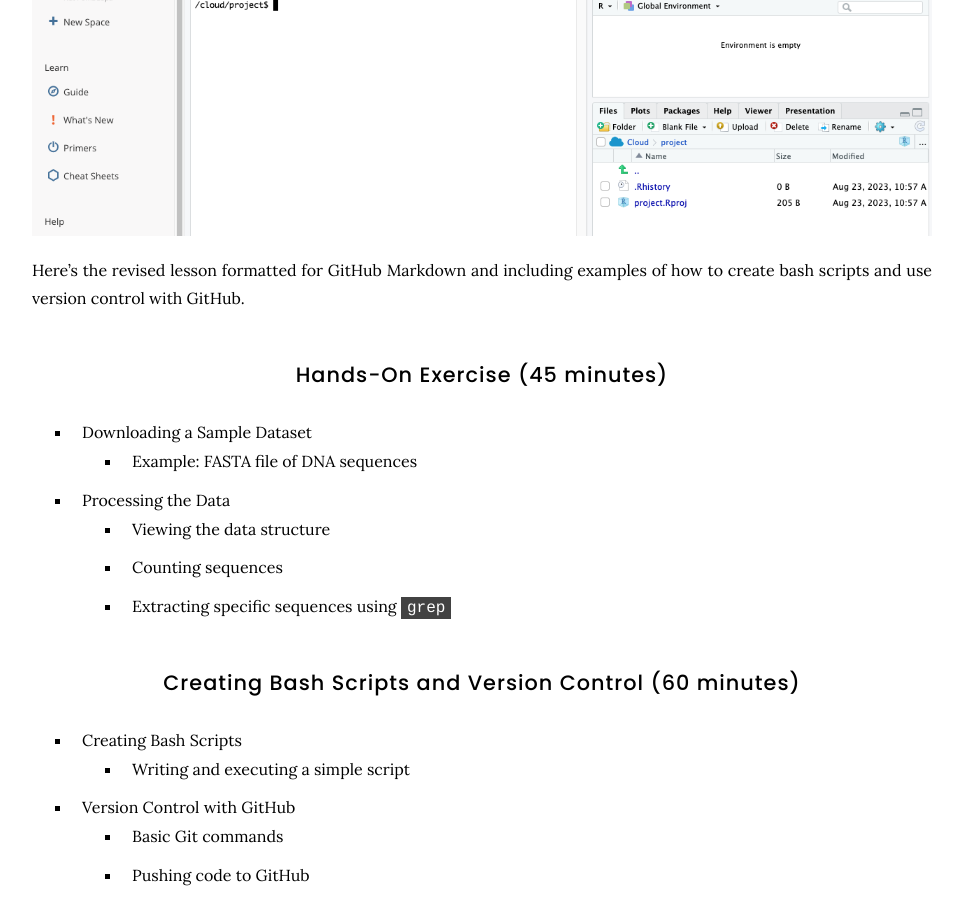
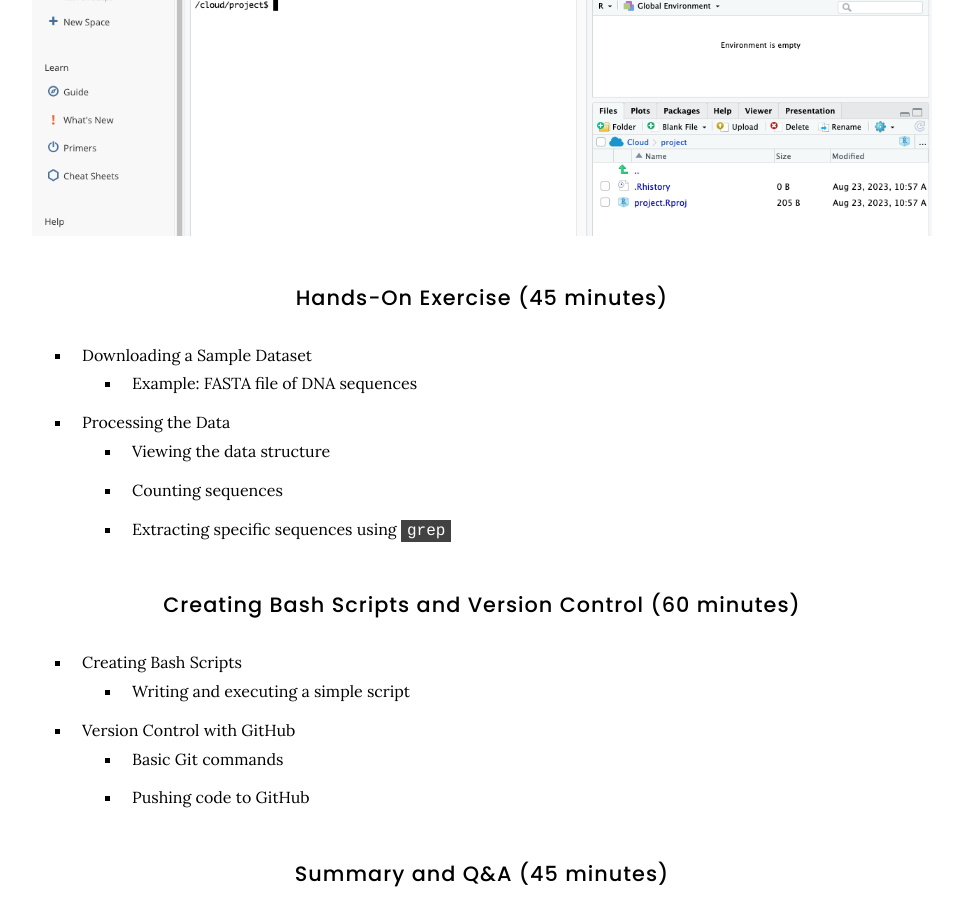
Before and after one commit to natpombubpa-lab/natpombubpa-lab.github.io, a Jekyll site: the page built from resources/Basic_Unix/Basic_Unix_EP3.md, in a window 1280 px wide and 900 px high, scrolled down 1397 px. Shown: the whole window, without its empty margins (158-1121 px from the left). Built offline with Jekyll 4.4.1, drawn with Linux system fonts in a browser that asks for light colours; nearby versions of some CDN libraries.

Commit message:
Update Basic_Unix_EP3.md

```diff
--- a/resources/Basic_Unix/Basic_Unix_EP3.md
+++ b/resources/Basic_Unix/Basic_Unix_EP3.md
@@ -27,8 +27,6 @@ pre {
 Once you log in to Rstudio cloud, your web browser should bring up a similar window as the picture shown above. Click the button on the top right corner to create a new Rstudio project. Then, the next step is to click "Terminal" which should look like a picture below after you click on it.
 
 ![Terminal](../TutorialFigs/2_Microbiome.png){:class="img-responsive"}
-
-Here's the revised lesson formatted for GitHub Markdown and including examples of how to create bash scripts and use version control with GitHub.
 
 
 ## Hands-On Exercise (45 minutes)
```
